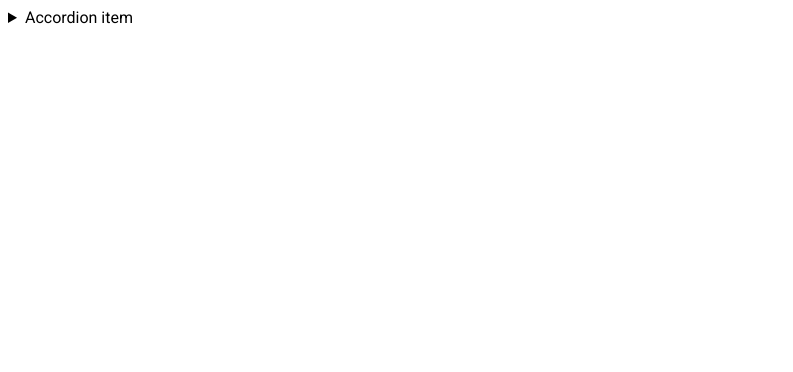
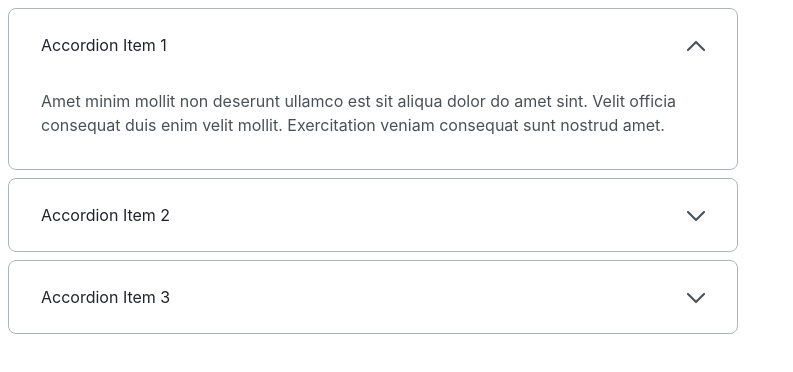
Before and after one commit to js-tasks-ru/htmlcss-20220919_mariya71, a website: page 03-lection1/02-accordion/index.html in a window 1280 px wide. Shown: the whole page, without its empty margins (0-793 px from the left). Drawn offline with Linux system fonts and the light colour scheme.

Commit message:
Аккордеон

```diff
--- a/03-lection1/02-accordion/accordion.css
+++ b/03-lection1/02-accordion/accordion.css
@@ -1 +1,65 @@
 /* Стилизация аккордеона */
+.accordion {
+    max-width: 730px;
+}
+
+.accordion__details {
+    margin-bottom: 8px;
+    border: 1px solid var(--grey-3);
+    border-radius: 8px;
+}
+
+.accordion__details:last-child {
+    margin-bottom: 0;
+}
+
+.accordion__details > .accordion__summary::-webkit-details-marker {
+    display: none;
+}
+
+.accordion__details > .accordion__summary {
+    list-style: none;
+}
+
+.accordion__details > .accordion__summary:after {
+    content: url(./image/item_close.png);
+    position: absolute;
+    right: 32px;
+}
+
+.accordion__details[open] > .accordion__summary:after {
+    content: url(./image/item_open.png);
+    position: absolute;
+    right: 32px;
+}
+
+.accordion__details[open] > .accordion__summary {
+    padding-bottom: 16px;
+}
+
+.accordion__summary {
+    padding: 24px 0 24px 32px;
+    font-family: 'Inter';
+    font-style: normal;
+    font-weight: 400;
+    font-size: 16px;
+    line-height: 24px;
+    color: var(--black);
+    cursor: pointer;
+    position: relative;
+}
+
+.accordion__summary::-webkit-details-marker {  /* нестандартный псевдоэлемент Google Chrome */
+    display: none;
+}
+
+.accordion__item {
+    font-family: 'Inter';
+    font-style: normal;
+    font-weight: 400;
+    font-size: 16px;
+    line-height: 24px;
+    color: var(--grey-4);
+    padding: 0 49px 16px 32px;
+
+}
--- a/03-lection1/02-accordion/index.html
+++ b/03-lection1/02-accordion/index.html
@@ -6,13 +6,31 @@
         <link rel="stylesheet" href="./accordion.css">
     </head>
     <body>
-        <details>
-            <summary>
-                Accordion item
+    <div class="accordion">
+        <details class="accordion__details" open>
+            <summary class="accordion__summary">
+                Accordion Item 1
             </summary>
-            <p>
-                Hidden content
+            <p class="accordion__item">
+                Amet minim mollit non deserunt ullamco est sit aliqua dolor do amet sint. Velit officia consequat duis enim velit mollit. Exercitation veniam consequat sunt nostrud amet.
             </p>
         </details>
+        <details class="accordion__details">
+            <summary class="accordion__summary">
+                Accordion Item 2
+            </summary>
+            <p class="accordion__item">
+                Amet minim mollit non deserunt ullamco est sit aliqua dolor do amet sint. Velit officia consequat duis enim velit mollit. Exercitation veniam consequat sunt nostrud amet.
+            </p>
+        </details>
+        <details class="accordion__details">
+            <summary class="accordion__summary">
+                Accordion Item 3
+            </summary>
+            <p class="accordion__item">
+                Amet minim mollit non deserunt ullamco est sit aliqua dolor do amet sint. Velit officia consequat duis enim velit mollit. Exercitation veniam consequat sunt nostrud amet.
+            </p>
+        </details>
+    </div>
     </body>
 </html>
```
Also changed, not shown: 03-lection1/02-accordion/image/item_close.png (added), 03-lection1/02-accordion/image/item_open.png (added).
